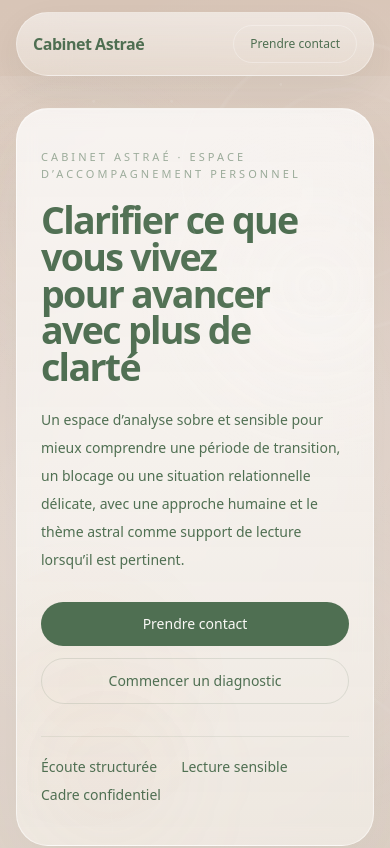
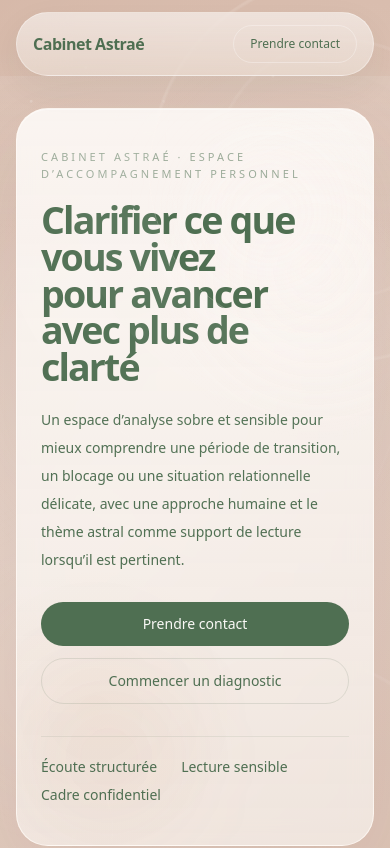
Before and after one commit to arnaudcrestey/cabinet-astrae, a Next.js app: page / in a window 390 px wide. Shown: the top 848 px of the page. Built offline with nearby package versions, Linux system fonts and the light colour scheme.

Commit message:
Update globals.css

```diff
--- a/app/globals.css
+++ b/app/globals.css
@@ -16,24 +16,56 @@ body {
   position: relative;
   overflow-x: hidden;
   background:
-    radial-gradient(circle at 16% 18%, rgba(255, 255, 255, 0.3) 0, transparent 20%),
-    radial-gradient(circle at 84% 14%, rgba(255, 255, 255, 0.2) 0, transparent 18%),
-    radial-gradient(circle at 74% 78%, rgba(214, 167, 122, 0.12) 0, transparent 22%),
-    radial-gradient(circle at 18% 82%, rgba(168, 191, 163, 0.1) 0, transparent 20%),
+    radial-gradient(circle at 14% 18%, rgba(255, 248, 244, 0.34) 0, transparent 20%),
+    radial-gradient(circle at 84% 10%, rgba(255, 250, 247, 0.2) 0, transparent 18%),
+    radial-gradient(circle at 72% 78%, rgba(193, 134, 95, 0.14) 0, transparent 22%),
+    radial-gradient(circle at 18% 82%, rgba(173, 165, 143, 0.1) 0, transparent 22%),
     linear-gradient(
       180deg,
-      #d8c5b7 0%,
-      #dac8bb 14%,
-      #ddd0c5 30%,
-      #d9cbc0 48%,
-      #d4c4b8 68%,
-      #cab9ae 100%
+      #d6b8a8 0%,
+      #d8bcad 12%,
+      #dcc2b4 28%,
+      #dbc3b7 46%,
+      #d5bdaf 64%,
+      #cfb4a5 82%,
+      #c8ac9d 100%
     );
   background-attachment: fixed;
 }
 
-/* Voile lumineux général */
+/* Voile lumineux + poussière céleste */
 body::before {
+  content: "";
+  position: fixed;
+  inset: 0;
+  pointer-events: none;
+  z-index: 0;
+  opacity: 1;
+  background:
+    radial-gradient(circle at 8% 12%, rgba(255, 255, 255, 0.24) 0 1px, transparent 1.9px),
+    radial-gradient(circle at 13% 26%, rgba(255, 255, 255, 0.2) 0 1px, transparent 1.9px),
+    radial-gradient(circle at 22% 8%, rgba(255, 255, 255, 0.16) 0 1px, transparent 1.9px),
+    radial-gradient(circle at 31% 21%, rgba(255, 255, 255, 0.14) 0 1px, transparent 1.9px),
+    radial-gradient(circle at 42% 12%, rgba(255, 255, 255, 0.14) 0 1px, transparent 1.9px),
+    radial-gradient(circle at 56% 17%, rgba(255, 255, 255, 0.16) 0 1px, transparent 1.9px),
+    radial-gradient(circle at 70% 9%, rgba(255, 255, 255, 0.18) 0 1px, transparent 1.9px),
+    radial-gradient(circle at 84% 14%, rgba(255, 255, 255, 0.18) 0 1px, transparent 1.9px),
+    radial-gradient(circle at 93% 30%, rgba(255, 255, 255, 0.14) 0 1px, transparent 1.9px),
+    radial-gradient(circle at 88% 58%, rgba(255, 255, 255, 0.14) 0 1px, transparent 1.9px),
+    radial-gradient(circle at 76% 78%, rgba(255, 255, 255, 0.12) 0 1px, transparent 1.9px),
+    radial-gradient(circle at 58% 88%, rgba(255, 255, 255, 0.12) 0 1px, transparent 1.9px),
+    radial-gradient(circle at 32% 82%, rgba(255, 255, 255, 0.1) 0 1px, transparent 1.9px),
+    radial-gradient(circle at 16% 72%, rgba(255, 255, 255, 0.12) 0 1px, transparent 1.9px),
+    radial-gradient(circle at 9% 54%, rgba(255, 255, 255, 0.1) 0 1px, transparent 1.9px),
+    radial-gradient(circle at 24% 48%, rgba(255, 255, 255, 0.08) 0 1px, transparent 1.9px),
+    radial-gradient(circle at 78% 40%, rgba(255, 255, 255, 0.08) 0 1px, transparent 1.9px),
+    radial-gradient(circle at 48% 44%, rgba(255, 244, 239, 0.16), transparent 48%),
+    radial-gradient(circle at 80% 26%, rgba(255, 246, 242, 0.11), transparent 28%),
+    radial-gradient(circle at 18% 80%, rgba(255, 246, 242, 0.1), transparent 24%);
+}
+
+/* Architecture astrale principale */
+body::after {
   content: "";
   position: fixed;
   inset: 0;
@@ -41,63 +73,31 @@ body::before {
   z-index: 0;
   opacity: 0.95;
   background:
-    radial-gradient(circle at 10% 16%, rgba(255, 255, 255, 0.22) 0 1px, transparent 1.8px),
-    radial-gradient(circle at 16% 28%, rgba(255, 255, 255, 0.18) 0 1px, transparent 1.8px),
-    radial-gradient(circle at 24% 12%, rgba(255, 255, 255, 0.15) 0 1px, transparent 1.8px),
-    radial-gradient(circle at 32% 24%, rgba(255, 255, 255, 0.14) 0 1px, transparent 1.8px),
-    radial-gradient(circle at 44% 12%, rgba(255, 255, 255, 0.14) 0 1px, transparent 1.8px),
-    radial-gradient(circle at 58% 18%, rgba(255, 255, 255, 0.14) 0 1px, transparent 1.8px),
-    radial-gradient(circle at 72% 10%, rgba(255, 255, 255, 0.18) 0 1px, transparent 1.8px),
-    radial-gradient(circle at 86% 18%, rgba(255, 255, 255, 0.16) 0 1px, transparent 1.8px),
-    radial-gradient(circle at 92% 34%, rgba(255, 255, 255, 0.14) 0 1px, transparent 1.8px),
-    radial-gradient(circle at 84% 62%, rgba(255, 255, 255, 0.14) 0 1px, transparent 1.8px),
-    radial-gradient(circle at 68% 82%, rgba(255, 255, 255, 0.12) 0 1px, transparent 1.8px),
-    radial-gradient(circle at 42% 74%, rgba(255, 255, 255, 0.12) 0 1px, transparent 1.8px),
-    radial-gradient(circle at 18% 88%, rgba(255, 255, 255, 0.14) 0 1px, transparent 1.8px),
-    radial-gradient(circle at 10% 60%, rgba(255, 255, 255, 0.12) 0 1px, transparent 1.8px),
-    radial-gradient(circle at 24% 52%, rgba(255, 255, 255, 0.1) 0 1px, transparent 1.8px),
-    radial-gradient(circle at 78% 42%, rgba(255, 255, 255, 0.1) 0 1px, transparent 1.8px),
-    radial-gradient(circle at 50% 50%, rgba(255, 248, 240, 0.16), transparent 46%),
-    radial-gradient(circle at 18% 26%, rgba(255, 248, 240, 0.12), transparent 24%),
-    radial-gradient(circle at 86% 78%, rgba(255, 248, 240, 0.1), transparent 22%);
-}
+    /* Grande carte orbitale principale */
+    radial-gradient(circle at 87% 28%, transparent 0 25.85rem, rgba(255, 245, 240, 0.26) 26rem 26.08rem, transparent 26.18rem),
+    radial-gradient(circle at 87% 28%, transparent 0 20.85rem, rgba(255, 245, 240, 0.22) 21rem 21.08rem, transparent 21.18rem),
+    radial-gradient(circle at 87% 28%, transparent 0 15.85rem, rgba(255, 245, 240, 0.18) 16rem 16.08rem, transparent 16.18rem),
+    radial-gradient(circle at 87% 28%, transparent 0 10.85rem, rgba(255, 245, 240, 0.15) 11rem 11.08rem, transparent 11.18rem),
 
-/* Trame astrale */
-body::after {
-  content: "";
-  position: fixed;
-  inset: 0;
-  pointer-events: none;
-  z-index: 0;
-  opacity: 0.78;
-  background:
-    /* Carte astrale principale haut droite */
-    radial-gradient(circle at 86% 28%, transparent 0 21.8rem, rgba(255, 255, 255, 0.16) 22rem 22.08rem, transparent 22.2rem),
-    radial-gradient(circle at 86% 28%, transparent 0 15.8rem, rgba(255, 255, 255, 0.13) 16rem 16.08rem, transparent 16.2rem),
-    radial-gradient(circle at 86% 28%, transparent 0 9.8rem, rgba(255, 255, 255, 0.1) 10rem 10.08rem, transparent 10.2rem),
+    /* Noyau central discret */
+    radial-gradient(circle at 87% 28%, rgba(255, 248, 244, 0.08) 0 4rem, transparent 4.1rem),
 
-    /* Carte secondaire bas centre droite */
-    radial-gradient(circle at 72% 100%, transparent 0 18.8rem, rgba(255, 255, 255, 0.12) 19rem 19.08rem, transparent 19.2rem),
-    radial-gradient(circle at 72% 100%, transparent 0 11.8rem, rgba(255, 255, 255, 0.09) 12rem 12.08rem, transparent 12.2rem),
+    /* Carte secondaire basse */
+    radial-gradient(circle at 72% 102%, transparent 0 21.85rem, rgba(255, 243, 236, 0.18) 22rem 22.08rem, transparent 22.18rem),
+    radial-gradient(circle at 72% 102%, transparent 0 14.85rem, rgba(255, 243, 236, 0.13) 15rem 15.08rem, transparent 15.18rem),
+    radial-gradient(circle at 72% 102%, transparent 0 8.85rem, rgba(255, 243, 236, 0.1) 9rem 9.08rem, transparent 9.18rem),
 
-    /* Grande orbite gauche */
-    radial-gradient(circle at 2% 54%, transparent 0 18.8rem, rgba(255, 255, 255, 0.08) 19rem 19.08rem, transparent 19.2rem),
+    /* Grande carte latérale gauche */
+    radial-gradient(circle at 3% 54%, transparent 0 21.85rem, rgba(255, 243, 236, 0.11) 22rem 22.08rem, transparent 22.18rem),
 
-    /* Diagonales orbitales */
-    linear-gradient(104deg, transparent 0 71.7%, rgba(255, 255, 255, 0.07) 72%, transparent 72.3%),
-    linear-gradient(18deg, transparent 0 79.7%, rgba(255, 255, 255, 0.05) 80%, transparent 80.3%),
-    linear-gradient(132deg, transparent 0 77.7%, rgba(255, 255, 255, 0.05) 78%, transparent 78.3%),
+    /* Axes célestes */
+    linear-gradient(103deg, transparent 0 71.7%, rgba(255, 243, 236, 0.12) 72%, transparent 72.28%),
+    linear-gradient(18deg, transparent 0 79.72%, rgba(255, 243, 236, 0.08) 80%, transparent 80.28%),
+    linear-gradient(132deg, transparent 0 77.72%, rgba(255, 243, 236, 0.07) 78%, transparent 78.28%),
 
-    /* Texture fine */
-    radial-gradient(circle at 12% 14%, rgba(255, 255, 255, 0.06) 0 0.7px, transparent 1px),
-    radial-gradient(circle at 26% 38%, rgba(255, 255, 255, 0.05) 0 0.7px, transparent 1px),
-    radial-gradient(circle at 38% 22%, rgba(255, 255, 255, 0.05) 0 0.7px, transparent 1px),
-    radial-gradient(circle at 58% 34%, rgba(255, 255, 255, 0.04) 0 0.7px, transparent 1px),
-    radial-gradient(circle at 74% 16%, rgba(255, 255, 255, 0.05) 0 0.7px, transparent 1px),
-    radial-gradient(circle at 88% 24%, rgba(255, 255, 255, 0.05) 0 0.7px, transparent 1px),
-    radial-gradient(circle at 82% 72%, rgba(255, 255, 255, 0.04) 0 0.7px, transparent 1px),
-    radial-gradient(circle at 66% 86%, rgba(255, 255, 255, 0.04) 0 0.7px, transparent 1px),
-    radial-gradient(circle at 28% 84%, rgba(255, 255, 255, 0.04) 0 0.7px, transparent 1px);
+    /* halo terracotta très subtil */
+    radial-gradient(circle at 68% 32%, rgba(190, 126, 90, 0.08), transparent 22%),
+    radial-gradient(circle at 78% 76%, rgba(185, 118, 82, 0.07), transparent 24%);
 }
 
 main,
@@ -114,7 +114,7 @@ h3 {
 }
 
 h1 {
-  letter-spacing: -0.045em;
+  letter-spacing: -0.05em;
 }
 
 h2 {
@@ -134,31 +134,34 @@ a:hover {
   color: #284536;
 }
 
-/* ===== Surface premium ===== */
+/* ===== Surfaces ===== */
 
 .astrae-panel {
+  position: relative;
+  overflow: hidden;
   background:
-    linear-gradient(180deg, rgba(255, 255, 255, 0.74), rgba(244, 240, 233, 0.7));
+    linear-gradient(180deg, rgba(255, 252, 249, 0.8), rgba(245, 239, 233, 0.72));
+  border: 1px solid rgba(255, 250, 246, 0.62);
+  box-shadow:
+    0 24px 70px rgba(74, 47, 33, 0.07),
+    inset 0 1px 0 rgba(255, 255, 255, 0.42);
   backdrop-filter: blur(10px);
   -webkit-backdrop-filter: blur(10px);
-  box-shadow:
-    0 24px 80px rgba(46, 62, 53, 0.06),
-    inset 0 1px 0 rgba(255, 255, 255, 0.22);
-  border: 1px solid rgba(255, 255, 255, 0.5);
 }
 
-/* Hero principal */
+/* ===== Hero premium astral ===== */
+
 .astrae-hero-shell {
   position: relative;
   overflow: hidden;
   background:
-    linear-gradient(180deg, rgba(255, 255, 255, 0.74), rgba(245, 242, 236, 0.66));
-  backdrop-filter: blur(9px);
-  -webkit-backdrop-filter: blur(9px);
+    linear-gradient(180deg, rgba(255, 253, 251, 0.84), rgba(246, 241, 236, 0.72));
+  border: 1px solid rgba(255, 250, 246, 0.72);
   box-shadow:
-    0 24px 80px rgba(46, 62, 53, 0.06),
-    inset 0 1px 0 rgba(255, 255, 255, 0.2);
-  border: 1px solid rgba(255, 255, 255, 0.5);
+    0 28px 90px rgba(74, 47, 33, 0.08),
+    inset 0 1px 0 rgba(255, 255, 255, 0.44);
+  backdrop-filter: blur(11px);
+  -webkit-backdrop-filter: blur(11px);
 }
 
 .astrae-hero-shell::before {
@@ -167,64 +170,65 @@ a:hover {
   inset: 0;
   pointer-events: none;
   background:
-    radial-gradient(circle at 84% 24%, rgba(255, 255, 255, 0.18), transparent 28%),
-    radial-gradient(circle at 18% 78%, rgba(214, 167, 122, 0.08), transparent 24%);
+    radial-gradient(circle at 84% 22%, rgba(255, 248, 244, 0.24), transparent 26%),
+    radial-gradient(circle at 22% 82%, rgba(192, 132, 94, 0.08), transparent 22%);
 }
 
 .astrae-hero-shell::after {
   content: "";
   position: absolute;
   pointer-events: none;
-  top: -10rem;
-  right: -8rem;
-  width: 32rem;
-  height: 32rem;
+  top: -12rem;
+  right: -10rem;
+  width: 38rem;
+  height: 38rem;
   border-radius: 9999px;
-  border: 1px solid rgba(255, 255, 255, 0.16);
+  border: 1px solid rgba(255, 245, 240, 0.24);
   box-shadow:
-    0 0 0 5rem rgba(255, 255, 255, 0.02),
-    0 0 0 10rem rgba(255, 255, 255, 0.015);
-  opacity: 0.8;
+    0 0 0 5rem rgba(255, 245, 240, 0.03),
+    0 0 0 10rem rgba(255, 245, 240, 0.018),
+    0 0 0 15rem rgba(255, 245, 240, 0.012);
+  opacity: 0.95;
 }
 
-/* Orbites internes */
+/* Orbites visibles dans le hero */
 .astrae-orbit {
   position: absolute;
   border-radius: 9999px;
   pointer-events: none;
-  border: 1px solid rgba(255, 255, 255, 0.14);
+  border: 1px solid rgba(255, 244, 238, 0.2);
 }
 
 .astrae-orbit-1 {
-  width: 34rem;
-  height: 34rem;
-  top: -16rem;
-  right: -9rem;
-  opacity: 0.34;
+  width: 38rem;
+  height: 38rem;
+  top: -17rem;
+  right: -11rem;
+  opacity: 0.42;
 }
 
 .astrae-orbit-2 {
-  width: 22rem;
-  height: 22rem;
+  width: 24rem;
+  height: 24rem;
   top: 1.5rem;
-  right: 1.5rem;
-  opacity: 0.24;
+  right: 1rem;
+  opacity: 0.28;
 }
 
 .astrae-orbit-3 {
-  width: 18rem;
-  height: 18rem;
-  left: -7rem;
-  bottom: -8rem;
-  opacity: 0.14;
+  width: 16rem;
+  height: 16rem;
+  left: -6rem;
+  bottom: -7rem;
+  opacity: 0.16;
 }
 
 .astrae-orbit-4 {
-  width: 12rem;
-  height: 12rem;
-  right: 8rem;
-  bottom: -5rem;
-  opacity: 0.1;
+  width: 10rem;
+  height: 10rem;
+  right: 10rem;
+  bottom: -3rem;
+  opacity: 0.12;
 }
 
 /* Lueurs */
@@ -232,82 +236,82 @@ a:hover {
   position: absolute;
   border-radius: 9999px;
   pointer-events: none;
-  filter: blur(54px);
+  filter: blur(56px);
 }
 
 .astrae-glow-1 {
-  width: 13rem;
-  height: 13rem;
-  top: 1rem;
-  right: 6rem;
-  background: rgba(255, 255, 255, 0.08);
+  width: 14rem;
+  height: 14rem;
+  top: 2rem;
+  right: 8rem;
+  background: rgba(255, 248, 244, 0.16);
 }
 
 .astrae-glow-2 {
   width: 10rem;
   height: 10rem;
-  bottom: 1rem;
-  left: 18%;
-  background: rgba(214, 167, 122, 0.08);
+  bottom: 2rem;
+  left: 16%;
+  background: rgba(194, 132, 94, 0.09);
 }
 
 .astrae-glow-3 {
-  width: 9rem;
-  height: 9rem;
-  top: 40%;
-  right: 20%;
-  background: rgba(168, 191, 163, 0.06);
+  width: 8rem;
+  height: 8rem;
+  top: 48%;
+  right: 28%;
+  background: rgba(255, 248, 244, 0.08);
 }
 
-/* Anneau décoratif discret */
+/* petit anneau */
 .astrae-ring-mark {
   position: absolute;
-  width: 3.6rem;
-  height: 3.6rem;
+  width: 4rem;
+  height: 4rem;
   border-radius: 9999px;
-  border: 1px solid rgba(217, 226, 222, 0.7);
-  opacity: 0.55;
+  border: 1px solid rgba(231, 220, 211, 0.75);
+  opacity: 0.65;
   pointer-events: none;
 }
 
-/* Responsive */
+/* Mobile */
 @media (max-width: 768px) {
   body {
     background-attachment: scroll;
   }
 
   body::before {
-    opacity: 0.72;
+    opacity: 0.8;
   }
 
   body::after {
-    opacity: 0.5;
+    opacity: 0.72;
     background:
-      radial-gradient(circle at 88% 22%, transparent 0 8.8rem, rgba(255, 255, 255, 0.14) 9rem 9.08rem, transparent 9.2rem),
-      radial-gradient(circle at 88% 22%, transparent 0 5.8rem, rgba(255, 255, 255, 0.1) 6rem 6.08rem, transparent 6.2rem),
-      radial-gradient(circle at 70% 100%, transparent 0 10.8rem, rgba(255, 255, 255, 0.12) 11rem 11.08rem, transparent 11.2rem),
-      linear-gradient(115deg, transparent 0 78%, rgba(255, 255, 255, 0.06) 78.2%, transparent 78.4%);
+      radial-gradient(circle at 88% 20%, transparent 0 11.85rem, rgba(255, 245, 240, 0.2) 12rem 12.08rem, transparent 12.18rem),
+      radial-gradient(circle at 88% 20%, transparent 0 7.85rem, rgba(255, 245, 240, 0.14) 8rem 8.08rem, transparent 8.18rem),
+      radial-gradient(circle at 72% 102%, transparent 0 12.85rem, rgba(255, 245, 240, 0.14) 13rem 13.08rem, transparent 13.18rem),
+      linear-gradient(112deg, transparent 0 77.7%, rgba(255, 245, 240, 0.07) 78%, transparent 78.28%);
   }
 
   .astrae-hero-shell::after {
-    width: 18rem;
-    height: 18rem;
-    top: -5rem;
+    width: 20rem;
+    height: 20rem;
+    top: -6rem;
     right: -6rem;
   }
 
   .astrae-orbit-1 {
-    width: 19rem;
-    height: 19rem;
-    top: -7rem;
+    width: 21rem;
+    height: 21rem;
+    top: -8rem;
     right: -8rem;
   }
 
   .astrae-orbit-2 {
-    width: 12rem;
-    height: 12rem;
-    top: 1.5rem;
-    right: 1rem;
+    width: 13rem;
+    height: 13rem;
+    top: 1rem;
+    right: 0.5rem;
   }
 
   .astrae-orbit-3 {
@@ -317,14 +321,15 @@ a:hover {
     bottom: -4rem;
   }
 
-  .astrae-orbit-4 {
+  .astrae-orbit-4,
+  .astrae-glow-3 {
     display: none;
   }
 
   .astrae-glow-1 {
-    width: 8rem;
-    height: 8rem;
-    right: 3rem;
+    width: 9rem;
+    height: 9rem;
+    right: 2rem;
   }
 
   .astrae-glow-2 {
@@ -332,8 +337,4 @@ a:hover {
     height: 7rem;
     left: 10%;
   }
-
-  .astrae-glow-3 {
-    display: none;
-  }
 }
```
